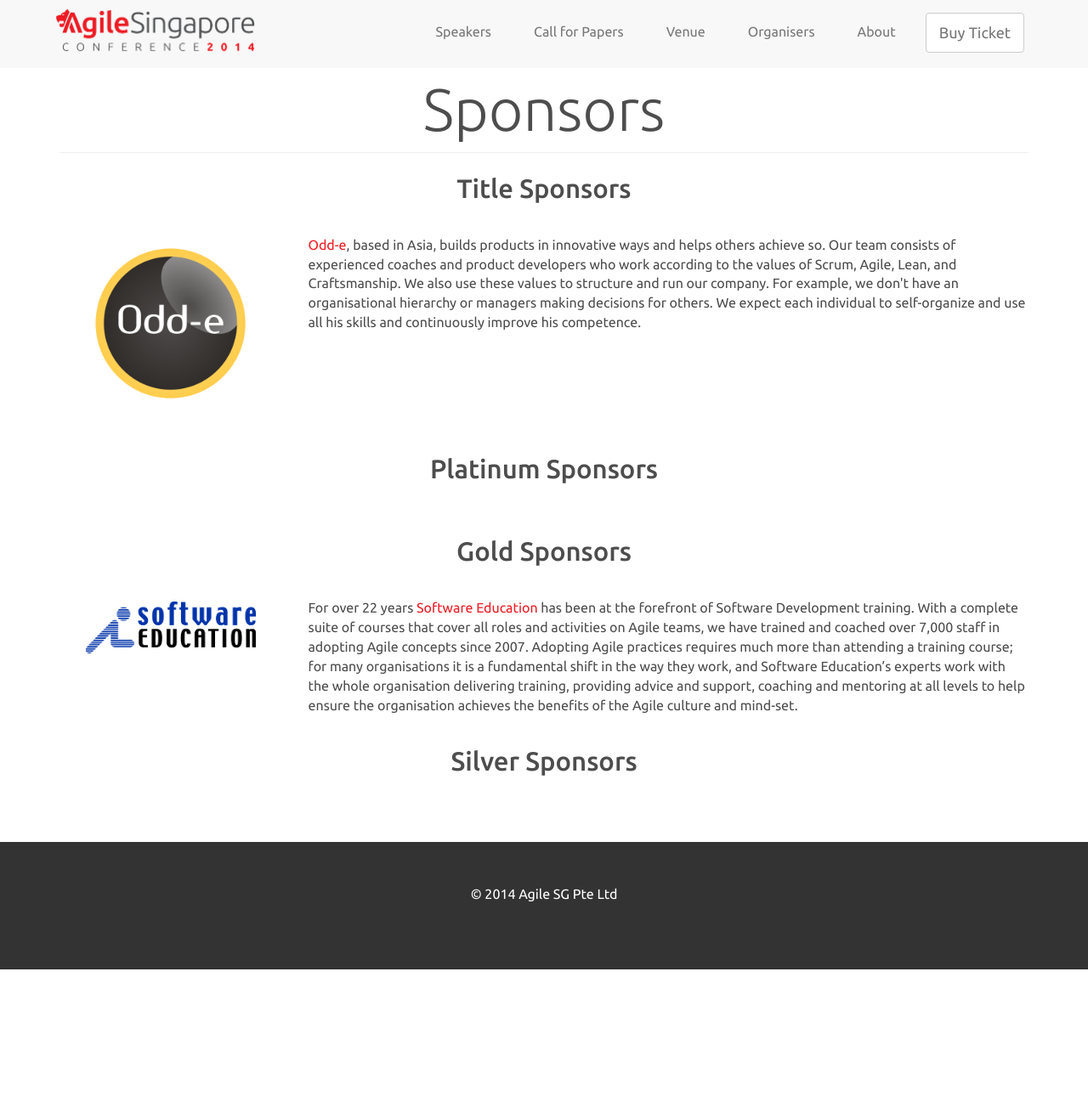
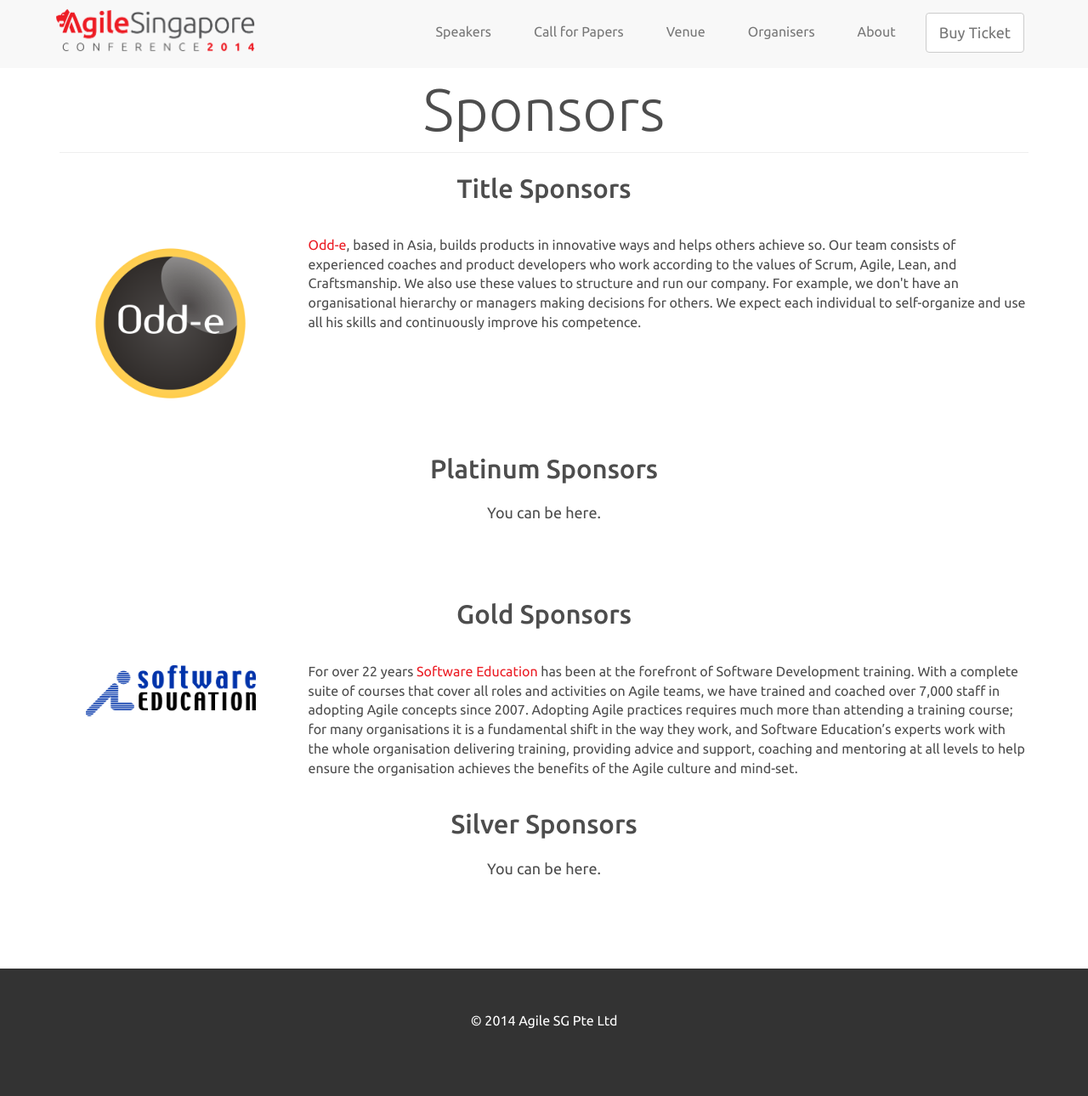
Before and after one commit to agilesingapore/2014, a Jekyll site: the page built from sponsors.md, in a window 1280 px wide. Shown: the whole page at 85% size. Built offline with Jekyll 4.4.1, drawn with Linux system fonts in a browser that asks for light colours; nearby versions of some CDN libraries; Markdown is read by kramdown in place of the engine named in the settings; before the commit the page ends 1141 px from its top, so only the background shows below that.

Commit message:
You can be here

```diff
--- a/sponsors.md
+++ b/sponsors.md
@@ -30,10 +30,8 @@
 
 	<h3>Platinum Sponsors</h3>
 
-    <div class="row">
-        <div class="col-md-3">
-			&nbsp;
-        </div>
+    <div class="row" style="min-height: 100px; padding-top:10px">
+			     You can be here.
     </div>
 
 	<h3>Gold Sponsors</h3>
@@ -58,10 +56,8 @@
 
 	<h3>Silver Sponsors</h3>
 
-    <div class="row">
-        <div class="col-md-3">
-			&nbsp;
-        </div>
+    <div class="row" style="min-height: 100px; padding-top:10px">
+           You can be here.
     </div>
 
   </div>
```
